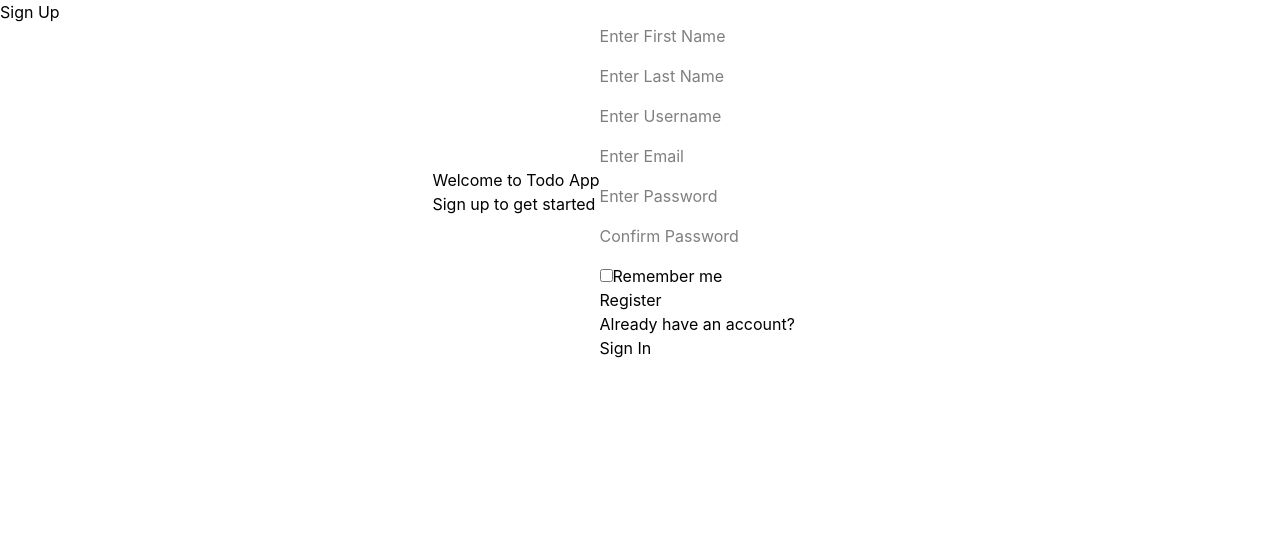
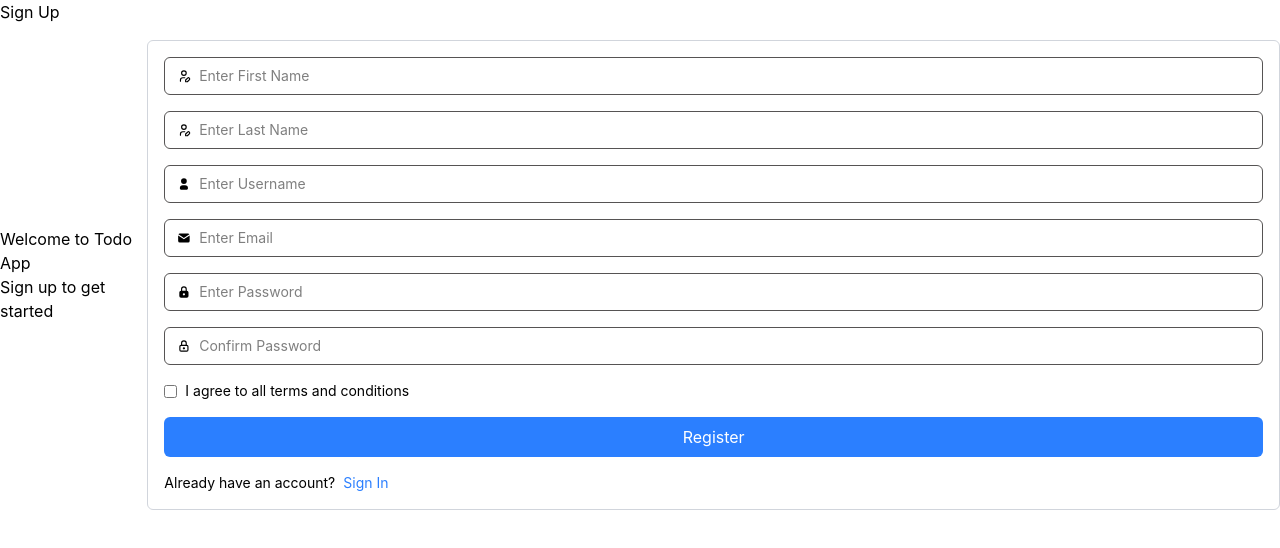
Before and after one commit to Walker-Gideon/my-todos, a React (Vite) app in the folder frontend/: page / in a window 1280 px wide. Shown: the top 548 px of the page. Built offline with nearby package versions, Linux system fonts and the light colour scheme.

Commit message:
Registration form Ui update

```diff
--- a/frontend/src/components/pages/auth/register/Register.tsx
+++ b/frontend/src/components/pages/auth/register/Register.tsx
@@ -1,9 +1,16 @@
+import { TbUserEdit, TbLockFilled, TbLock, TbMailFilled, TbUserFilled } from "react-icons/tb";
+
 import Input from "../../../ui/Input";
 import Container from "../../../layout/Container";
 
 export default function Register() {
+    const styling = {
+        inputContainer: "flex items-center border border-border-primary rounded-md pl-3 text-sm",
+        input: "w-full focus:outline-none px-2 py-2"
+    }
+
     return (
-        <Container container="div" className={""}>
+        <Container container="div" className={"flex flex-col gap-4 p-8 mx-8 md:mx-0 md:p-0"}>
             <Container variant="header" className={""}>
                 <h1>Sign Up</h1>
             </Container>
@@ -14,29 +21,54 @@ export default function Register() {
                     <p>Sign up to get started</p>
                 </div>
 
-                <form action={""} className="flex flex-col gap-4">
-                {/* Inpute : icon and placeholder (6 in total) */}
+                <form action={""} className={"flex flex-col gap-4 border border-gray-300 rounded-md p-4 min-w-0 w-full"}>
                     <div className="flex flex-col gap-4">
-                        <Input type="text" placeholder="Enter First Name" className="w-full" />
-                        <Input type="text" placeholder="Enter Last Name" className="w-full" />
-                        <Input type="text" placeholder="Enter Username" className="w-full" />
-                        <Input type="email" placeholder="Enter Email" className="w-full" />
-                        <Input type="password" placeholder="Enter Password" className="w-full" />
-                        <Input type="password" placeholder="Confirm Password" className="w-full" />
+                        <Container container="div" className={styling["inputContainer"]}>
+                            <TbUserEdit />
+                            <Input type="text" placeholder="Enter First Name" defaultStyling={false} className={styling["input"]} />
+                        </Container>
+
+                        <Container container="div" className={styling["inputContainer"]}>
+                            <TbUserEdit />
+                            <Input type="text" placeholder="Enter Last Name" defaultStyling={false} className={styling["input"]} />
+                        </Container>
+
+                        <Container container="div" className={styling["inputContainer"]}>
+                            <TbUserFilled />
+                            <Input type="text" placeholder="Enter Username" defaultStyling={false} className={styling["input"]} />
+                        </Container>
+
+                        <Container container="div" className={styling["inputContainer"]}>
+                            <TbMailFilled />
+                            <Input type="email" placeholder="Enter Email" defaultStyling={false} className={styling["input"]} />
+                        </Container>
+
+                        <Container container="div" className={styling["inputContainer"]}>
+                            <TbLockFilled />
+                            <Input type="password" placeholder="Enter Password" defaultStyling={false} className={styling["input"]} />
+                        </Container>
+
+                        <Container container="div" className={styling["inputContainer"]}>
+                            <TbLock />
+                            <Input type="password" placeholder="Confirm Password" defaultStyling={false} className={styling["input"]} />
+                        </Container>
                     </div>
-                    <div>
-                        <div>
-                            <input type="checkbox" />
-                            <label htmlFor="">Remember me</label>
-                        </div>
-                        <button type="submit">Register</button>
-                        <div>
+
+                    <Container container="div" className={"flex flex-col gap-4"}>
+                        <Container container="div" className={"flex items-center gap-2"}>
+                            <Input type="checkbox" defaultStyling={false} />
+                            <label htmlFor="" className={"text-sm"}>I agree to all terms and conditions</label>
+                        </Container>
+
+                        <button type="submit" className={"bg-blue-500 text-white px-4 py-2 rounded-md"}>Register</button>
+
+                        <Container container="div" className={"flex items-center gap-2 text-sm"}>
                             <p>Already have an account?</p>
-                            <button>
+                            <button className={"text-blue-500"}>
                                 Sign In
                             </button>
-                        </div>
-                    </div>
+                        </Container>
+                    </Container>
                 </form>
             </Container>
         </Container>
--- a/frontend/src/components/ui/Input.tsx
+++ b/frontend/src/components/ui/Input.tsx
@@ -1,7 +1,7 @@
 import type { InputProps } from "./interfaces";
 
 export default function Input({ type, placeholder, className, defaultStyling, ...rest }: InputProps) {
-    const defaultClasses = defaultStyling ? defaultStyling : "";
+    const defaultClasses = defaultStyling ? "border border-border-primary rounded-md px-3 py-2 text-sm" : "";
 
     return (
         <input type={type} placeholder={placeholder} className={`${defaultClasses} ${className}`} {...rest} />
--- a/frontend/src/components/ui/interfaces.ts
+++ b/frontend/src/components/ui/interfaces.ts
@@ -12,5 +12,5 @@ export interface InputProps extends React.HTMLAttributes<HTMLInputElement> {
     type: string;
     placeholder?: string;
     className?: string;
-    defaultStyling?: string;
+    defaultStyling?: boolean;
 }
--- a/frontend/src/index.css
+++ b/frontend/src/index.css
@@ -4,6 +4,18 @@
     /* Font-style */
 
     /* Colors */
+    --color-primary: #FF9090;
+    --color-text-white: #F8F9FB;
+
+    --color-border-primary: #565454;
+    /* --color-primary: #007bff;
+    --color-secondary: #6c757d;
+    --color-success: #28a745;
+    --color-danger: #dc3545;
+    --color-warning: #ffc107;
+    --color-info: #17a2b8;
+    --color-light: #f8f9fa;
+    --color-dark: #343a40; */
 
     /* Break-points */
 
```
